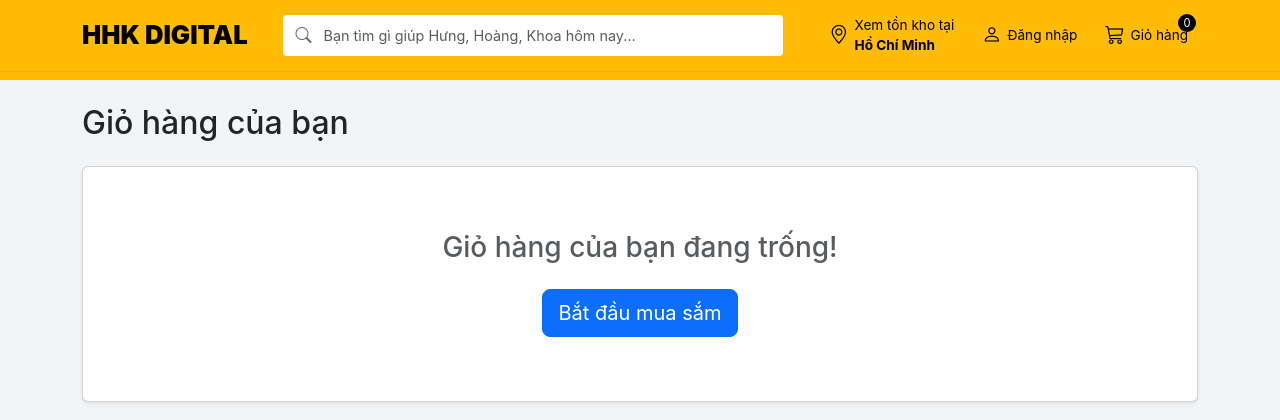
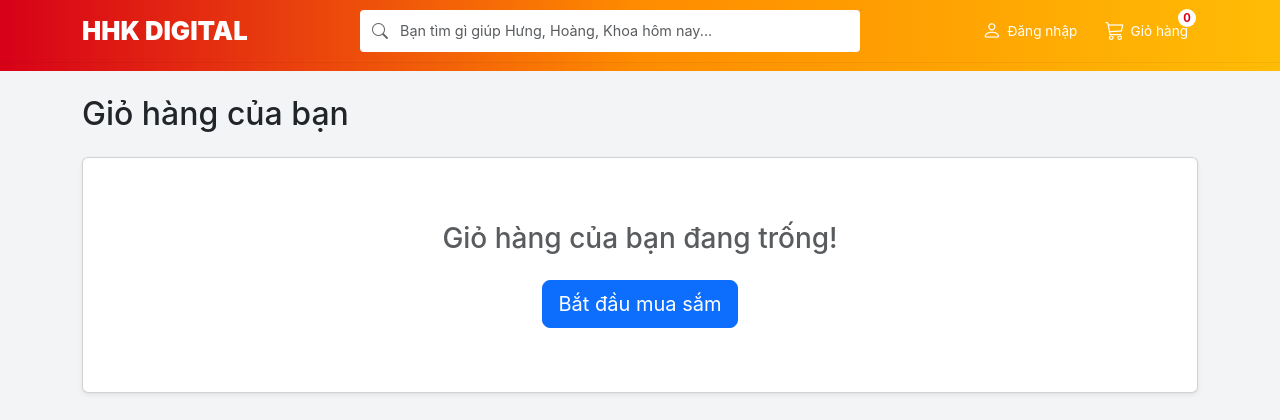
Before and after one commit to VietHoang-88/hhk_digital, a Django app: page /cart/ in a window 1280 px wide. Shown: the top 420 px of the page. Run offline with Django 5.2, Linux system fonts and the light colour scheme; data that the repository does not hold is empty.

Commit message:
Update Header: Remove location info and apply Red-Orange-Yellow gradient

```diff
--- a/shop/templates/shop/base.html
+++ b/shop/templates/shop/base.html
@@ -17,9 +17,13 @@
         body { background-color: #f3f4f6; font-family: -apple-system, BlinkMacSystemFont, "Segoe UI", Roboto, Helvetica, Arial, sans-serif; }
 
         /* Header Top */
-        .header-main { background-color: var(--tgdd-yellow); padding: 10px 0; border-bottom: 1px solid rgba(0,0,0,0.05); }
-        .navbar-brand { font-weight: 900; font-size: 1.6rem; color: #000 !important; text-transform: uppercase; }
-        .navbar-brand span { color: #000; }
+        .header-main {
+            background: linear-gradient(to right, var(--cellphones-red), #ff8c00, var(--tgdd-yellow));
+            padding: 10px 0;
+            border-bottom: 1px solid rgba(0,0,0,0.05);
+        }
+        .navbar-brand { font-weight: 900; font-size: 1.6rem; color: #fff !important; text-transform: uppercase; }
+        .navbar-brand span { color: #fff; }
 
         /* Search Bar */
         .search-wrapper { position: relative; width: 100%; max-width: 500px; }
@@ -34,16 +38,19 @@
         .search-icon { position: absolute; left: 12px; top: 50%; transform: translateY(-50%); color: #666; z-index: 10; }
 
         /* Header Actions */
-        .header-action { color: #000 !important; font-size: 0.85rem; text-decoration: none; display: flex; align-items: center; padding: 5px 10px; border-radius: 4px; transition: background 0.2s; }
+        .header-action { color: #fff !important; font-size: 0.85rem; text-decoration: none; display: flex; align-items: center; padding: 5px 10px; border-radius: 4px; transition: background 0.2s; }
         .header-action:hover { background: rgba(255,255,255,0.2); }
         .header-action i { font-size: 1.2rem; margin-right: 6px; }
-        .cart-badge { background: #000; color: #fff; border-radius: 50%; width: 18px; height: 18px; display: flex; align-items: center; justify-content: center; font-size: 0.7rem; position: absolute; top: -2px; right: 2px; }
+        .cart-badge { background: #fff; color: var(--cellphones-red); border-radius: 50%; width: 18px; height: 18px; display: flex; align-items: center; justify-content: center; font-size: 0.7rem; position: absolute; top: -2px; right: 2px; font-weight: bold; }
 
         /* Sub Navigation */
-        .header-nav { background-color: var(--tgdd-yellow); padding-bottom: 8px; }
+        .header-nav {
+            background: linear-gradient(to right, var(--cellphones-red), #ff8c00, var(--tgdd-yellow));
+            padding-bottom: 8px;
+        }
         .nav-categories { display: flex; justify-content: space-between; list-style: none; margin: 0; padding: 0; overflow-x: auto; white-space: nowrap; }
         .nav-categories::-webkit-scrollbar { display: none; }
-        .nav-item-link { color: #000 !important; text-decoration: none; font-size: 0.8rem; font-weight: 500; display: flex; align-items: center; padding: 8px 12px; border-radius: 4px; }
+        .nav-item-link { color: #fff !important; text-decoration: none; font-size: 0.8rem; font-weight: 500; display: flex; align-items: center; padding: 8px 12px; border-radius: 4px; }
         .nav-item-link:hover { background: rgba(255,255,255,0.3); }
         .nav-item-link i { font-size: 1rem; margin-right: 6px; }
 
@@ -85,11 +92,6 @@
 
                 <!-- Actions -->
                 <div class="col-auto d-flex align-items-center">
-                    <a href="#" class="header-action d-none d-lg-flex me-2">
-                        <i class="bi bi-geo-alt"></i>
-                        <span>Xem tồn kho tại<br><b>Hồ Chí Minh</b></span>
-                    </a>
-
                     {% if user.is_authenticated %}
                         <div class="dropdown me-2">
                             <a href="#" class="header-action dropdown-toggle" data-bs-toggle="dropdown">
```
